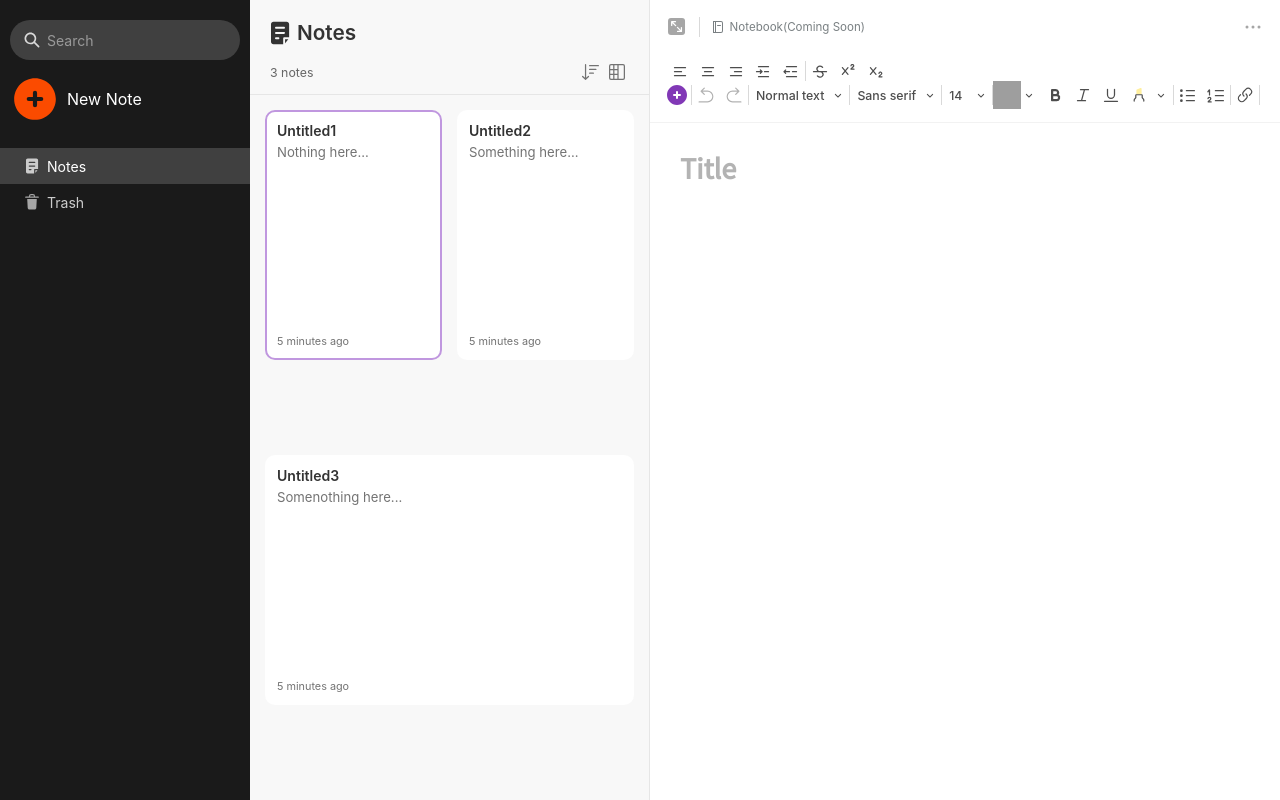
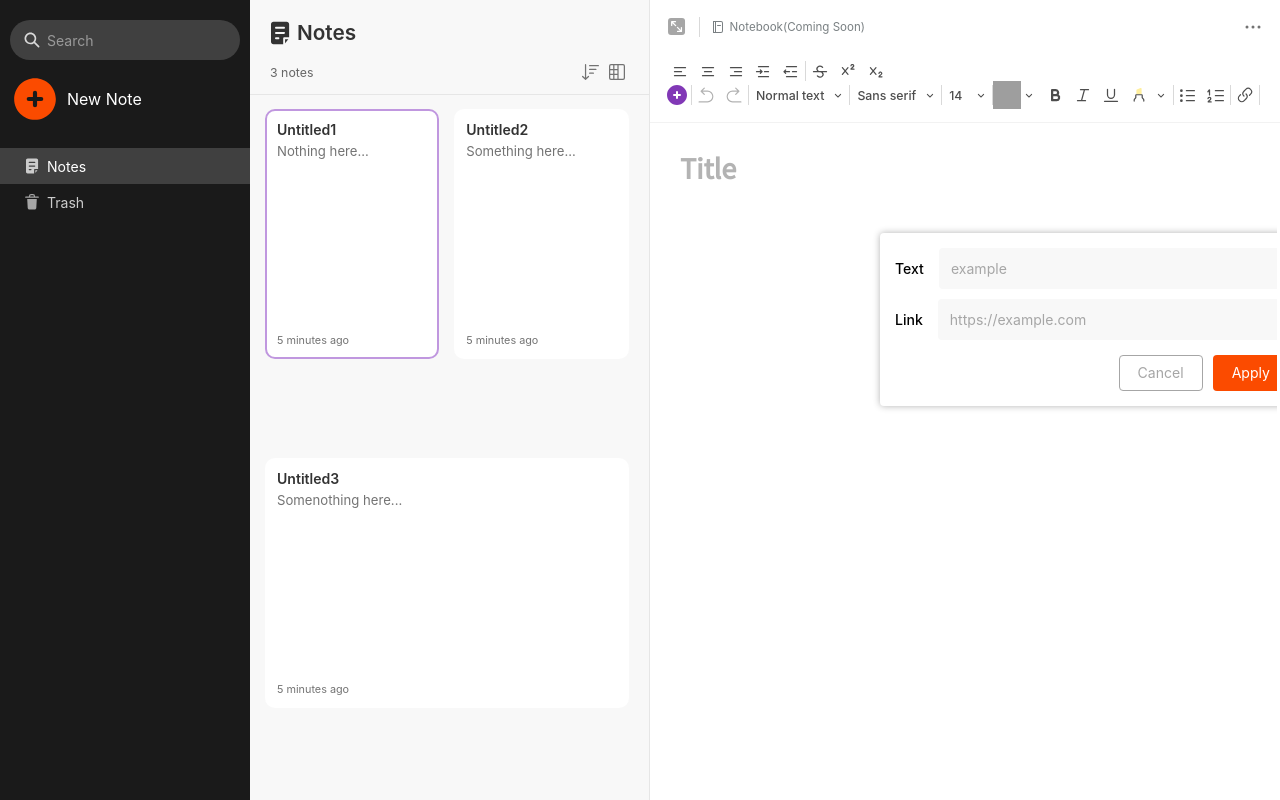
Before and after one commit to Mckenney17/Evernote-App-Clone, a React (Create React App) app: page / in a window 1280 px wide. Built offline with nearby package versions, Linux system fonts and the light colour scheme; grey boxes are pictures that could not be loaded; a web font is replaced by a local one.

Commit message:
create link insert card customized scroll bars

```diff
--- a/src/components/Editor.js
+++ b/src/components/Editor.js
@@ -2,6 +2,7 @@ import React, { useEffect, useRef, useState } from 'react'
 import { getFontFamily, rgbToHex, extractSuperFamily, capitalize } from '../utils/utilFuncs'
 // import AppContext from '../utils/AppContext'
 import './Editor.scss'
+import InsertLinkCard from './InsertLinkCard'
 import ToolBar from './ToolBar'
 
 function Editor() {
@@ -385,8 +386,9 @@ function Editor() {
                 <div className="note-title">
                     <textarea className="title-field" placeholder="Title"></textarea>
                 </div>
-                <div className="note-editing-window">
+                <div style={{ position: 'relative' }} className="note-editing-window">
                     <iframe ref={iframe} title="Editing Window"></iframe>
+                    <InsertLinkCard />
                 </div>
             </div>
         </div>
--- a/src/components/Editor.scss
+++ b/src/components/Editor.scss
@@ -45,21 +45,41 @@
     .top-bar button {
         background: transparent;
         display: block;
-        color: gray(g12);
         max-height: 24px;
         border-radius: 3px;
         &:hover {
             background: gray(g18);
 
         }
+
+        &.expand-icon {
+            color: gray(g12);
+        }
+        &.note-options {
+            color: gray(g8);
+        }
     }
 
     .editor-body {
         @include flex($fd: column);
-        width: 100%;
+        width: 99.5%;
         flex: 1;
         padding: 30px;
-        overflow: auto;
+        overflow: hidden;
+        scrollbar-gutter: stable;
+
+        &:hover {
+            overflow-y: auto;
+        }
+
+        &::-webkit-scrollbar {
+            width: 8px;
+        }
+
+        &::-webkit-scrollbar-thumb {
+            border-radius: 50px;
+            background: gray(g12);
+        }
 
         .note-title textarea {
             width: 100%;
@@ -83,7 +103,6 @@
 
         iframe {
             width: 100%;
-            max-width: 100%;
             height: 100%;
             border: none;
             body {
--- /dev/null
+++ b/src/components/InsertLinkCard.js
@@ -0,0 +1,17 @@
+import React from 'react'
+import './InsertLinkCard.scss'
+
+function InsertLinkCard() {
+    return (
+        <div className="insert-link-card">
+            <div className="link-text">Text <input type="text" placeholder="example" /></div>
+            <div className="link-url">Link <input type="url" placeholder="https://example.com" /></div>
+            <div className="actions">
+                <button className="cancel">Cancel</button>
+                <button className="apply">Apply</button>
+            </div>
+        </div>
+    )
+}
+
+export default InsertLinkCard
--- /dev/null
+++ b/src/components/InsertLinkCard.scss
@@ -0,0 +1,69 @@
+
+@import '../utils/style-defs';
+
+.insert-link-card {
+    @include pos(absolute, 40px, $l: 200px);
+    background: #fff;
+    z-index: 3;
+    border-radius: 4px;
+    box-shadow: 0 0 7px rgba(#000, .3);
+    // opacity: 0;
+    padding: 15px 15px 15px;
+    @include flex($fd: column);
+
+    div[class|="link"] {
+        @include flex($ai: center);
+        font-size: tscale(ts14);
+        font-weight: 500;
+        margin-bottom: 10px;
+        input {
+            margin-left: 15px;
+            width: 350px;
+            background: gray(g19);
+            font-size: tscale(ts14);
+            padding: 11px;
+            color: gray(g6);
+            border-radius: 4px;
+            border: 1px solid transparent;
+            transition: border .15s linear;
+
+            &:focus {
+                border-color: lighten($sbc, 20);
+            }
+
+            &::placeholder {
+                color: gray(g12);
+            }
+        }
+    }
+    .actions {
+        align-self: flex-end;
+        margin-top: 5px;
+        button {
+            font-size: tscale(ts14);
+            border-radius: 4px;
+            line-height: tscale(ts14);
+            transition: all .1s linear;
+
+            &:first-child {
+                padding: 10px 18px;
+                color: gray(g12);
+                border: 1px solid gray(g12);
+                margin-right: 10px;
+
+                &:hover {
+                    color: gray(g8);
+                    border-color: gray(g8);
+                }
+            }
+            &:last-child {
+                background: $pbc;
+                color: #fff;
+                padding: 11px 19px;
+                &:hover {
+                    background: darken($pbc, 5);
+                }
+            }
+        }
+    }
+}
--- a/src/components/Notelist.js
+++ b/src/components/Notelist.js
@@ -44,6 +44,17 @@ function Notelist() {
         }
     }, [viewActions.view])
 
+    useEffect(() => {
+        const adjustHeight = () => {
+            document.querySelector('.notelist-body').style.height = `${window.innerHeight - 95}px`
+        }
+
+        window.addEventListener('resize', adjustHeight)
+        return () => {
+            window.removeEventListener('resize', adjustHeight)
+        }
+    }, [])
+
     return (
         <div className={`notelist ${viewActions.view === 'Top list' ? 'top-list-view-active' : ''}`}>
             <span className="notelist-resizer"></span>
@@ -75,7 +86,8 @@ function Notelist() {
                     ? <NotelistViewActionCard viewActions={viewActions} setViewActions={setViewActions} setActiveAction={setActiveAction} sortActionBtn={sortActionBtnRef.current} /> : null}
                 </div>
             </header>
-            <ul className={`notelist-body ${viewActions.view.toLowerCase().replaceAll(' ', '-')}-container ${!notes.length ? 'empty' : ''}`}>
+            <div className="notelist-body-wrapper">
+                <ul style={{ height: `${window.innerHeight - 95}px` }} className={`notelist-body ${viewActions.view.toLowerCase().replaceAll(' ', '-')}-container ${!notes.length ? 'empty' : ''}`}>
                     {!['Cards', 'Snippets'].includes(viewActions.view) && (
                         <div className="table-head">
                             <div className="title-col-th">Title<span className="resizer title-col-resizer"></span></div>
@@ -96,6 +108,7 @@ function Notelist() {
                     )}
                 </ul>
             </div>
+        </div>
     )
 }
 
--- a/src/components/Notelist.scss
+++ b/src/components/Notelist.scss
@@ -67,8 +67,21 @@
     }
 
     .notelist-body {
-        overflow-y: auto;
+        overflow-y: hidden;
         flex: 1;
+
+        &:hover {
+            overflow-y: auto;
+        }
+
+        &::-webkit-scrollbar {
+            width: 8px;
+        }
+
+        &::-webkit-scrollbar-thumb {
+            border-radius: 50px;
+            background: gray(g12);
+        }
 
         &.empty {
             @include flex(center, center);
@@ -99,10 +112,15 @@
             }
         }
     }
-
+    .notelist-body-wrapper {
+        height: 100%;
+        @include flex($ai: center);
+    }
     .notelist-body.cards-container {
         @include flex(space-evenly, flex-start, $fw: wrap);
-        padding: 7.5px;
+        margin: 0 5px 0 7.5px;
+        scrollbar-gutter: stable;
+        padding-top: 6.5px;
     }
 
     .notelist-body.side-list-container, .notelist-body.top-list-container {
```
Lines whose indentation alone changed are shown as unchanged.
